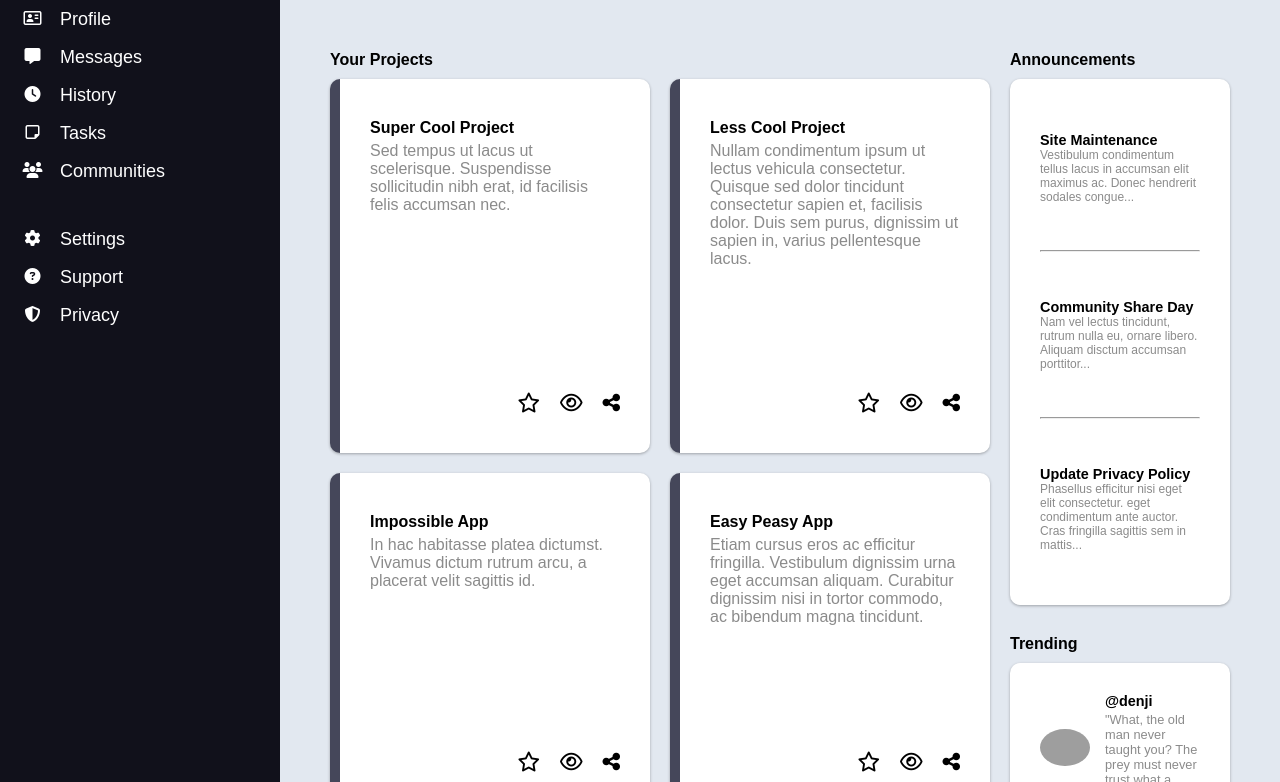
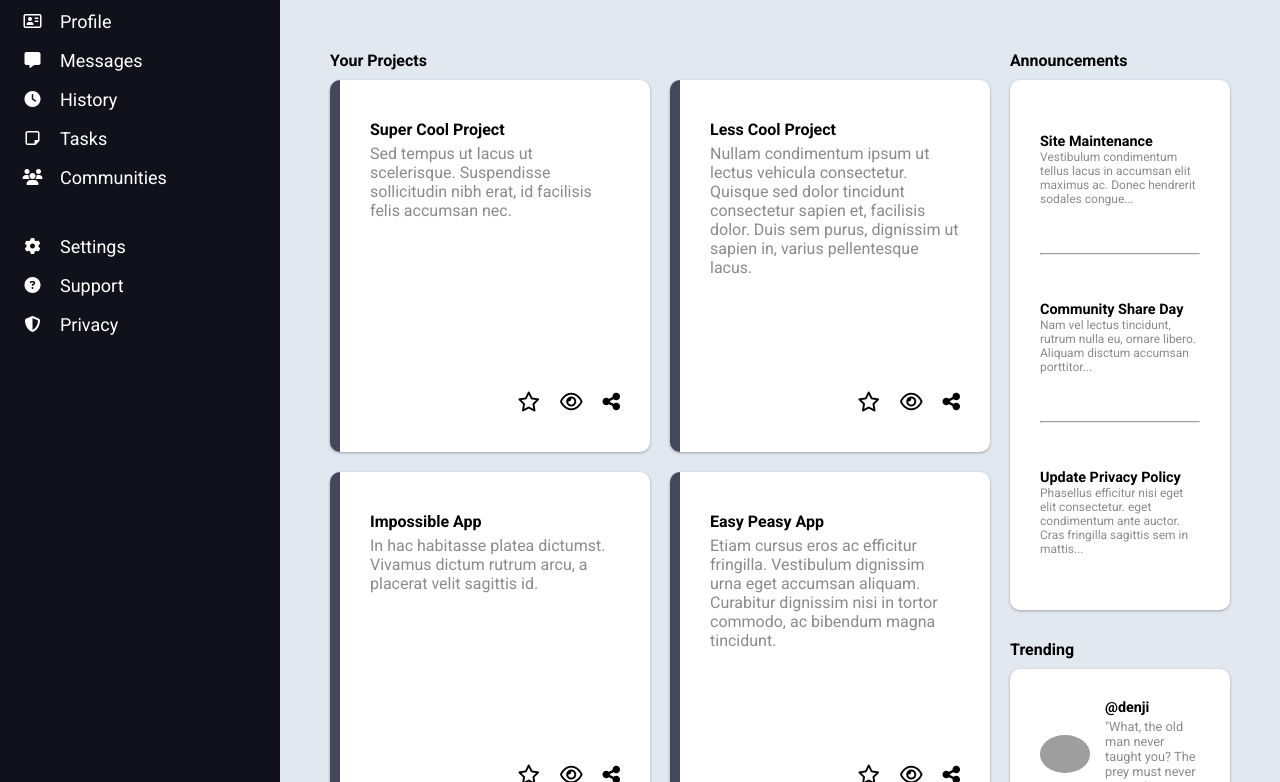
Before and after one commit to smlrodrigues/Admin-Dashboard, a plain HTML site: page index.html in a window 1280 px wide. Shown: the part 138-920 px from the top of the page. Drawn offline with Linux system fonts and the light colour scheme; grey boxes are pictures that could not be loaded.

Commit message:
Atualiza font

```diff
--- a/style.css
+++ b/style.css
@@ -1,3 +1,5 @@
+@import url('https://fonts.googleapis.com/css2?family=Roboto:wght@100;300;400;700;900&display=swap');
+
 * {
     padding: 0;
     margin: 0;
@@ -13,7 +15,7 @@ body {
 }
 
 .grid {
-    font-family: sans-serif;
+    font-family: 'Roboto', sans-serif;
     display: grid;
     grid-template-columns: min-content 1fr;
     grid-template-rows: min-content 1fr;
```
